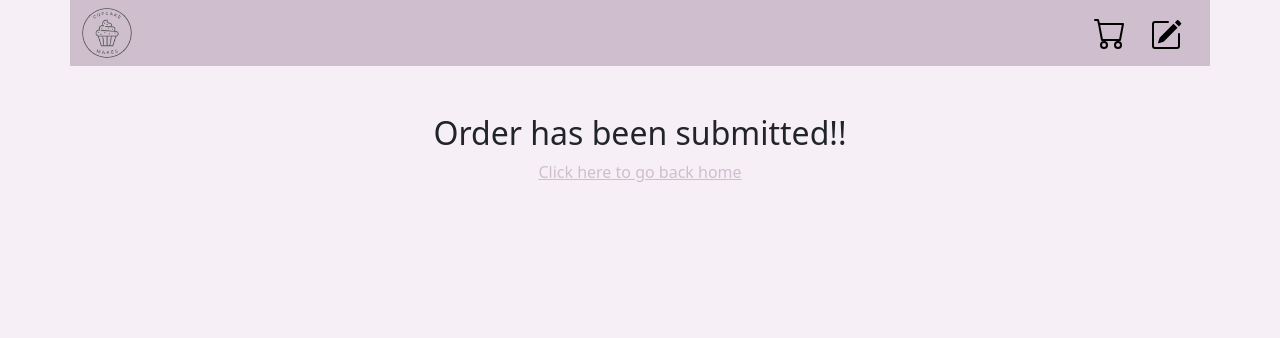
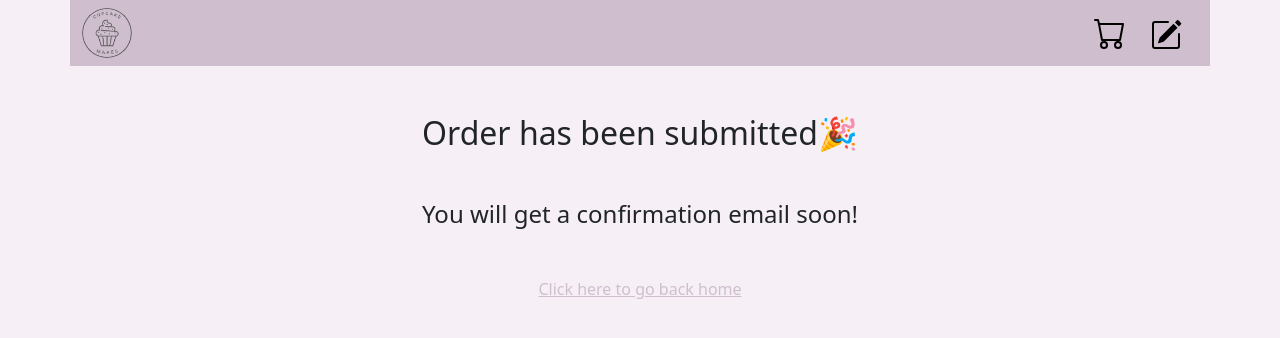
Before and after one commit to Gurb-S/cupcakemakes, a React (Create React App) app: page /thanks in a window 1280 px wide. Shown: the top 338 px of the page. Built offline with nearby package versions, Linux system fonts and the light colour scheme.

Commit message:
add to success form

```diff
--- a/src/components/FormSuccess.js
+++ b/src/components/FormSuccess.js
@@ -3,7 +3,8 @@ import { Link } from "react-router-dom"
 export function FormSuccess(){
     return(
         <div className="text-center mt-5">
-            <h1 className="fs-2">Order has been submitted!!</h1>
+            <h1 className="fs-2 mb-5">Order has been submitted🎉</h1>
+            <h2 className="fs-4 mb-5">You will get a confirmation email soon!</h2>
             <Link to={`/`}>Click here to go back home</Link>
         </div>
     )
```
